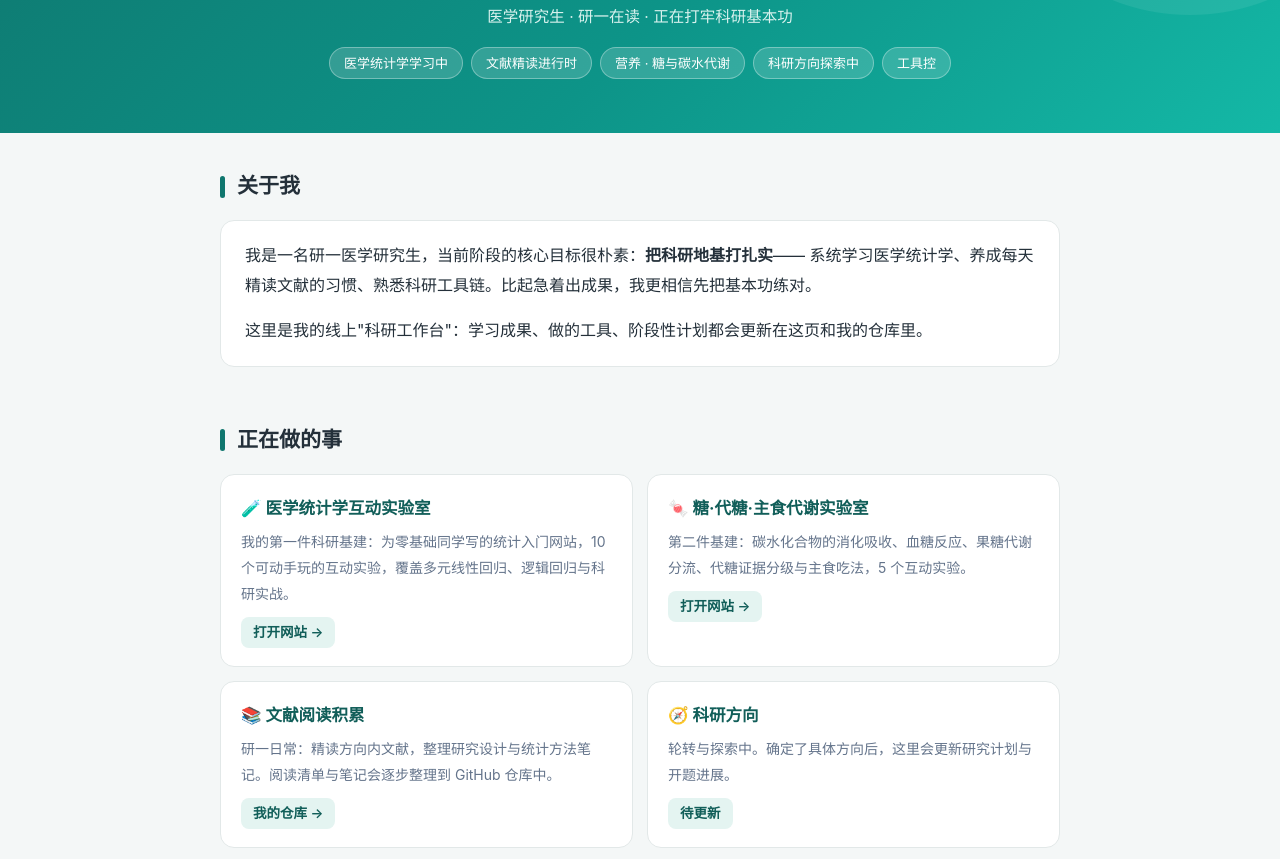
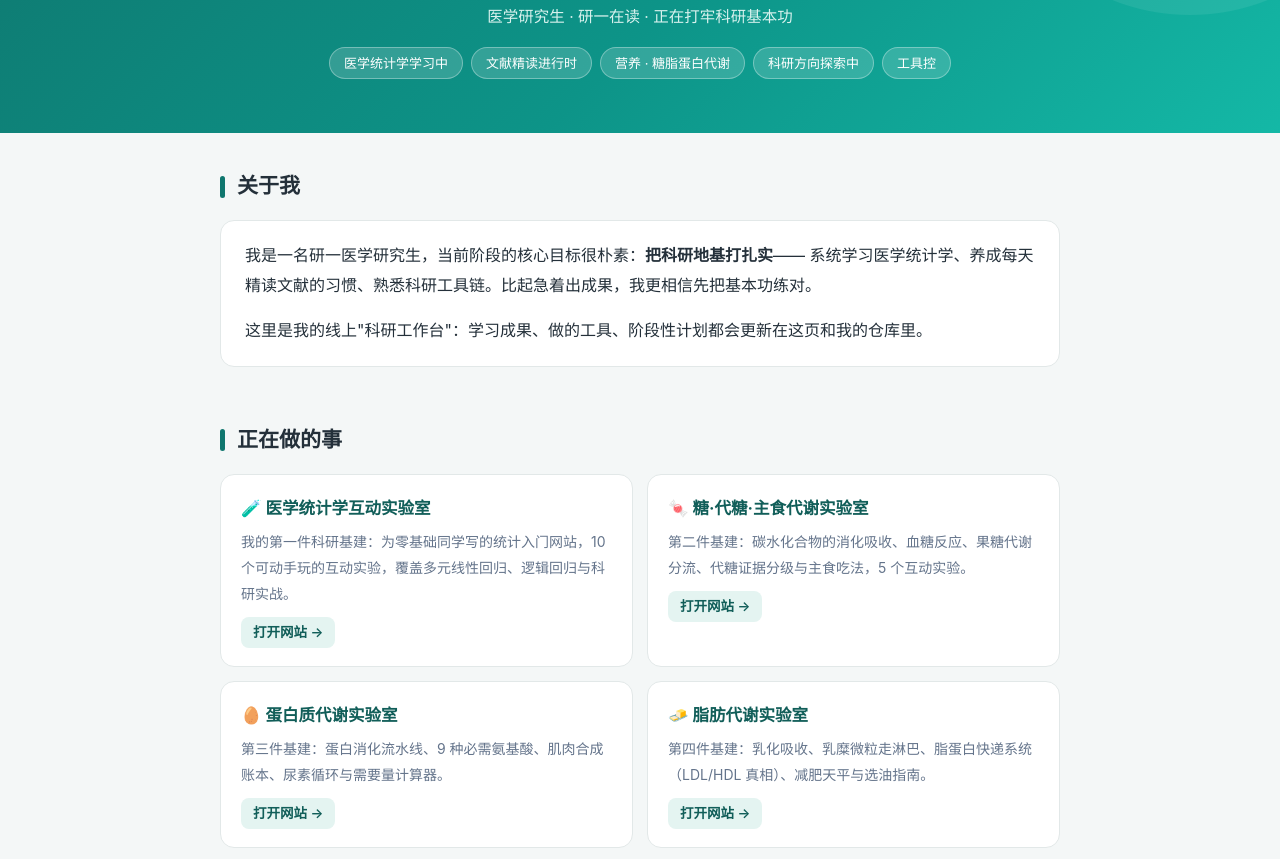
Before and after one commit to shanm333/shanm333.github.io, a plain HTML site: page index.html in a window 1280 px wide. Shown: the part 225-1084 px from the top of the page. Drawn offline with Linux system fonts and the light colour scheme.

Commit message:
主页新增蛋白质与脂肪两个知识站入口

```diff
--- a/index.html
+++ b/index.html
@@ -80,7 +80,7 @@ footer{border-top:1px solid var(--line);padding:18px 20px 30px;text-align:center
     onerror="this.remove()"><span style="position:absolute" id="fb">S</span></div>
   <h1>shanm333</h1>
   <p class="tag">医学研究生 · 研一在读 · 正在打牢科研基本功</p>
-  <div class="chips"><span>医学统计学学习中</span><span>文献精读进行时</span><span>营养 · 糖与碳水代谢</span><span>科研方向探索中</span><span>工具控</span></div>
+  <div class="chips"><span>医学统计学学习中</span><span>文献精读进行时</span><span>营养 · 糖脂蛋白代谢</span><span>科研方向探索中</span><span>工具控</span></div>
 </div>
 
 <div class="wrap">
@@ -106,6 +106,16 @@ footer{border-top:1px solid var(--line);padding:18px 20px 30px;text-align:center
       <h3>🍬 糖·代糖·主食代谢实验室</h3>
       <p>第二件基建：碳水化合物的消化吸收、血糖反应、果糖代谢分流、代糖证据分级与主食吃法，5 个互动实验。</p>
       <a class="link" href="https://shanm333.github.io/sugar-metabolism/">打开网站 →</a>
+    </div>
+    <div class="mini">
+      <h3>🥚 蛋白质代谢实验室</h3>
+      <p>第三件基建：蛋白消化流水线、9 种必需氨基酸、肌肉合成账本、尿素循环与需要量计算器。</p>
+      <a class="link" href="https://shanm333.github.io/protein-metabolism/">打开网站 →</a>
+    </div>
+    <div class="mini">
+      <h3>🧈 脂肪代谢实验室</h3>
+      <p>第四件基建：乳化吸收、乳糜微粒走淋巴、脂蛋白快递系统（LDL/HDL 真相）、减肥天平与选油指南。</p>
+      <a class="link" href="https://shanm333.github.io/fat-metabolism/">打开网站 →</a>
     </div>
     <div class="mini">
       <h3>📚 文献阅读积累</h3>
```
